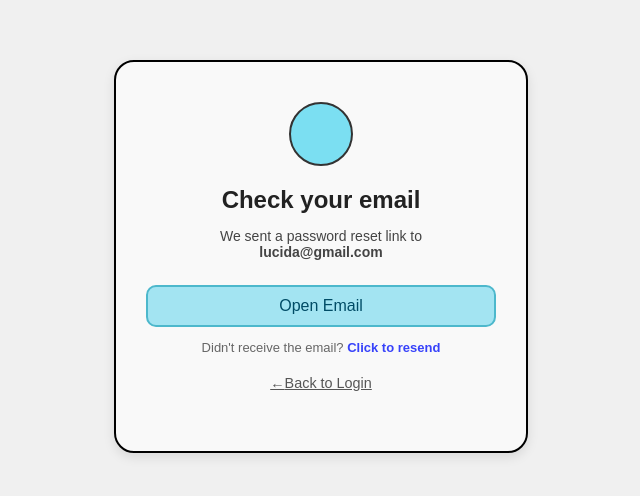
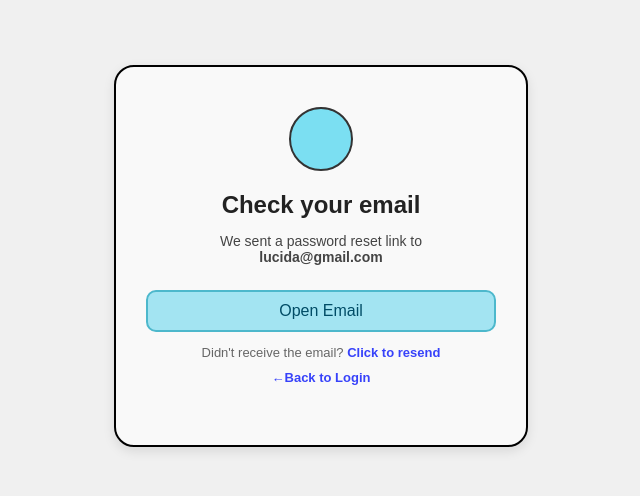
Before and after one commit to subhashini-git123/lms-project, a React (Create React App) app: page /check-email in a window 1280 px wide. Shown: the part 144-640 px from the top of the page, without its empty margins (319-959 px from the left). Built offline with nearby package versions, Linux system fonts and the light colour scheme.

Commit message:
CSS is updated

```diff
--- a/src/components/CheckEmail.css
+++ b/src/components/CheckEmail.css
@@ -60,12 +60,13 @@
 }
 
 
-.back-login {
+.back-to-login {
   font-size: 13px;
   color: #3742fa;
   cursor: pointer;
   margin-top: 10px;
   text-decoration: none;
+  font-weight: bold;
 }
 .back-login:hover{
      text-decoration: underline;
--- a/src/components/CheckEmail.js
+++ b/src/components/CheckEmail.js
@@ -17,7 +17,7 @@ const CheckEmail = () => {
       <p className="resend-text">
         Didn't receive the email? <span className="click-link">Click to resend</span>
       </p>
-      <p className="back-login" onClick={() => navigate('/')}>
+      <p className="back-to-login" onClick={() => navigate('/')}>
          {'\u2190'}Back to Login
       </p>
     </div>
--- a/src/components/ForgetPassword.css
+++ b/src/components/ForgetPassword.css
@@ -59,9 +59,5 @@
   color: #3742fa;
   font-size: 14px;
   text-decoration: none;
+  font-weight: bold;
 }
-
-.fp-back-link:hover,
-.fp-set-password-link:hover {
-  text-decoration: underline;
-}
```
